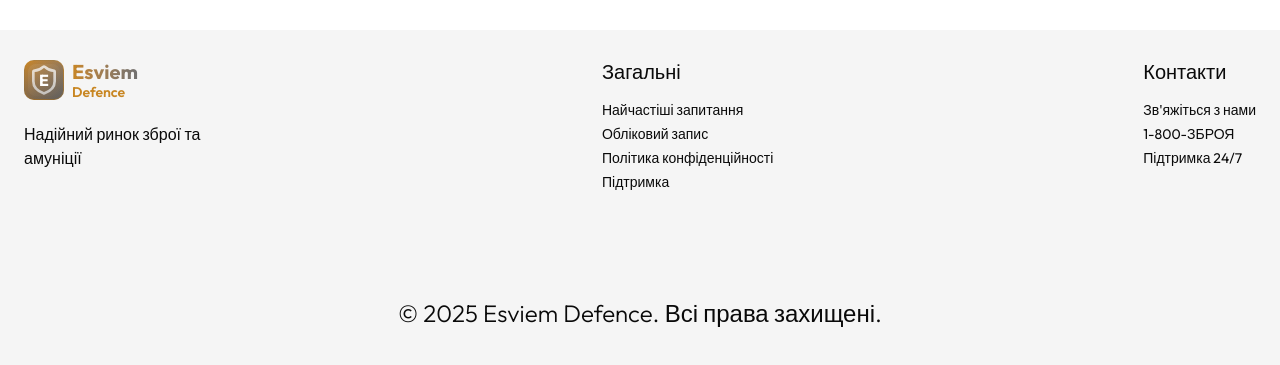
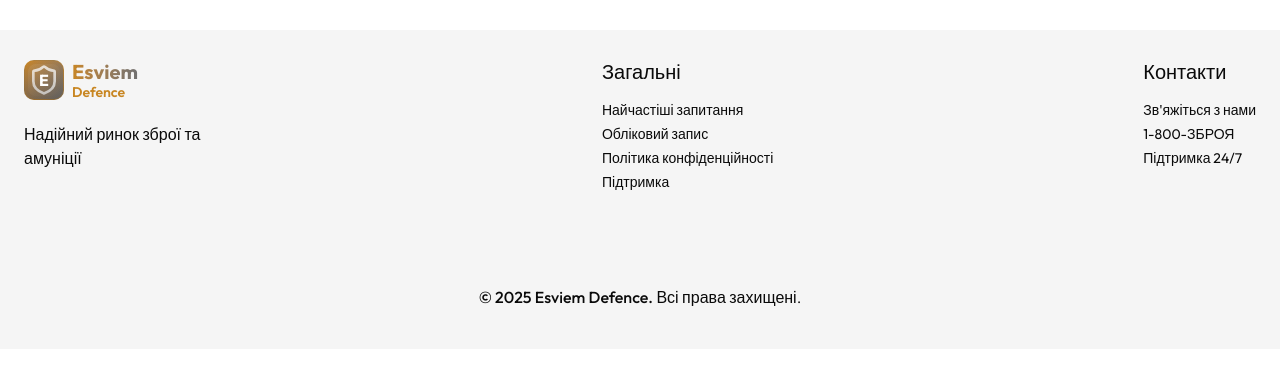
Before and after one commit to nikolas77380/weapon-fe-marketplace, a Next.js app: page / in a window 1280 px wide. Shown: the part 910-1275 px from the top of the page. Built offline with nearby package versions, Linux system fonts and the light colour scheme; no server answers.

Commit message:
fix styles

```diff
--- a/src/components/CategoryContent/CategoryDropdown.tsx
+++ b/src/components/CategoryContent/CategoryDropdown.tsx
@@ -95,7 +95,7 @@ const CategoryDropdown: React.FC<CategoryDropdownProps> = ({
                 <Link
                   href={`/category/${category.slug}`}
                   className="cursor-pointer hover:text-gold-main transition-colors duration-200 py-2 px-2 rounded-md
-                  w-50 truncate font-bold text-xl"
+                  w-50 truncate font-normal text-md"
                 >
                   {getCategoryName(category)}
                 </Link>
--- a/src/components/landing/Footer.tsx
+++ b/src/components/landing/Footer.tsx
@@ -60,9 +60,12 @@ const Footer = () => {
           />
         </div>
 
-        <div className="my-4 sm:my-6 text-center">
-          <h2 className="font-light text-sm sm:text-lg lg:text-2xl">
-            © 2025 Esviem Defence. {t("titleRightsReserved")}
+        <div className=" sm:my-3 text-center">
+          <h2 className="font-light text-xs sm:text-sm lg:text-base">
+            <span className="font-medium">
+              © {new Date().getFullYear()} Esviem Defence.
+            </span>{" "}
+            {t("titleRightsReserved")}
           </h2>
         </div>
       </div>
--- a/src/hooks/useChangeUserRole.ts
+++ b/src/hooks/useChangeUserRole.ts
@@ -3,7 +3,6 @@ import { changeUserRole } from "@/lib/strapi";
 import { ChangeUserRoleResponse } from "@/lib/types";
 import { useAuthContext } from "@/context/AuthContext";
 import { useRouter } from "next/navigation";
-import { toast } from "sonner";
 
 interface ChangeUserRoleMutationParams {
   userId: number;
```
